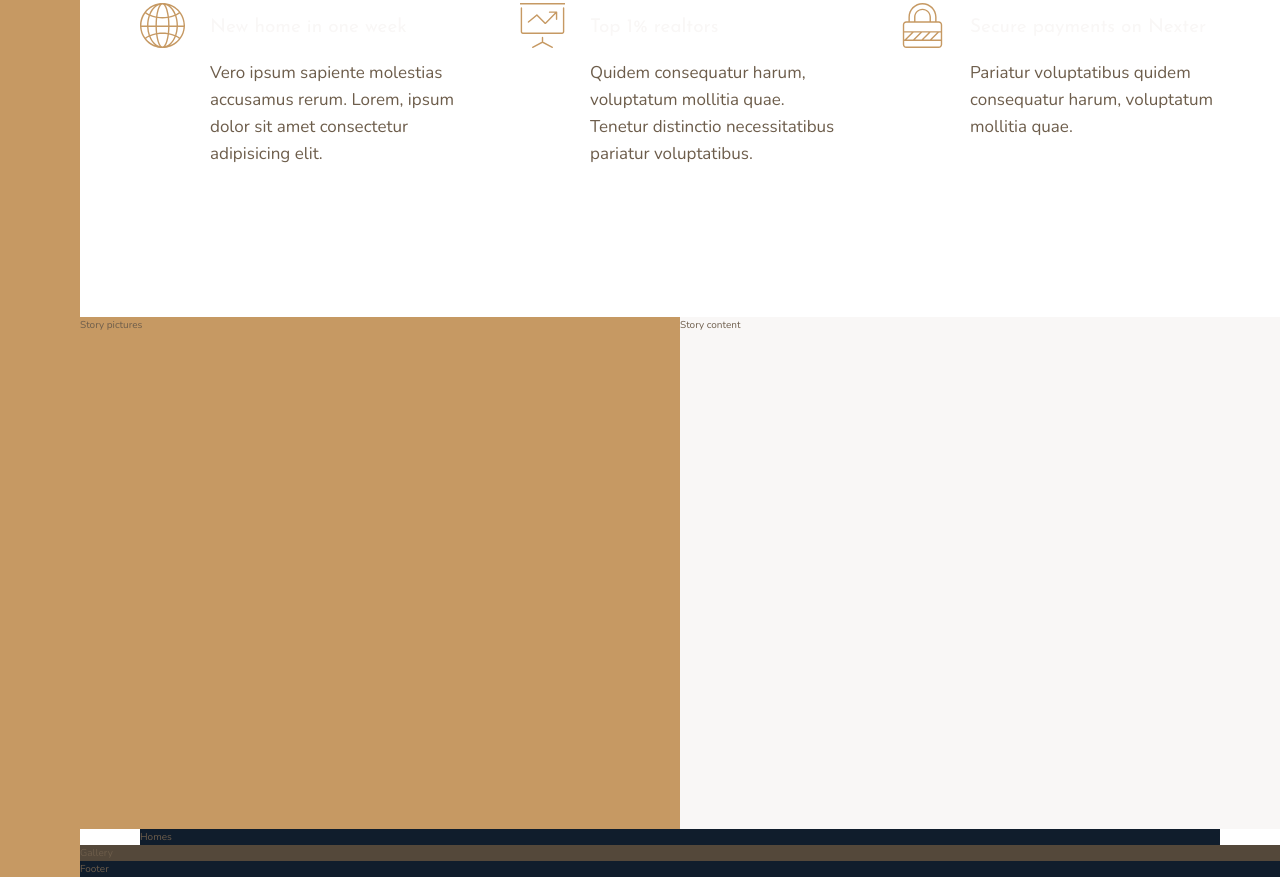
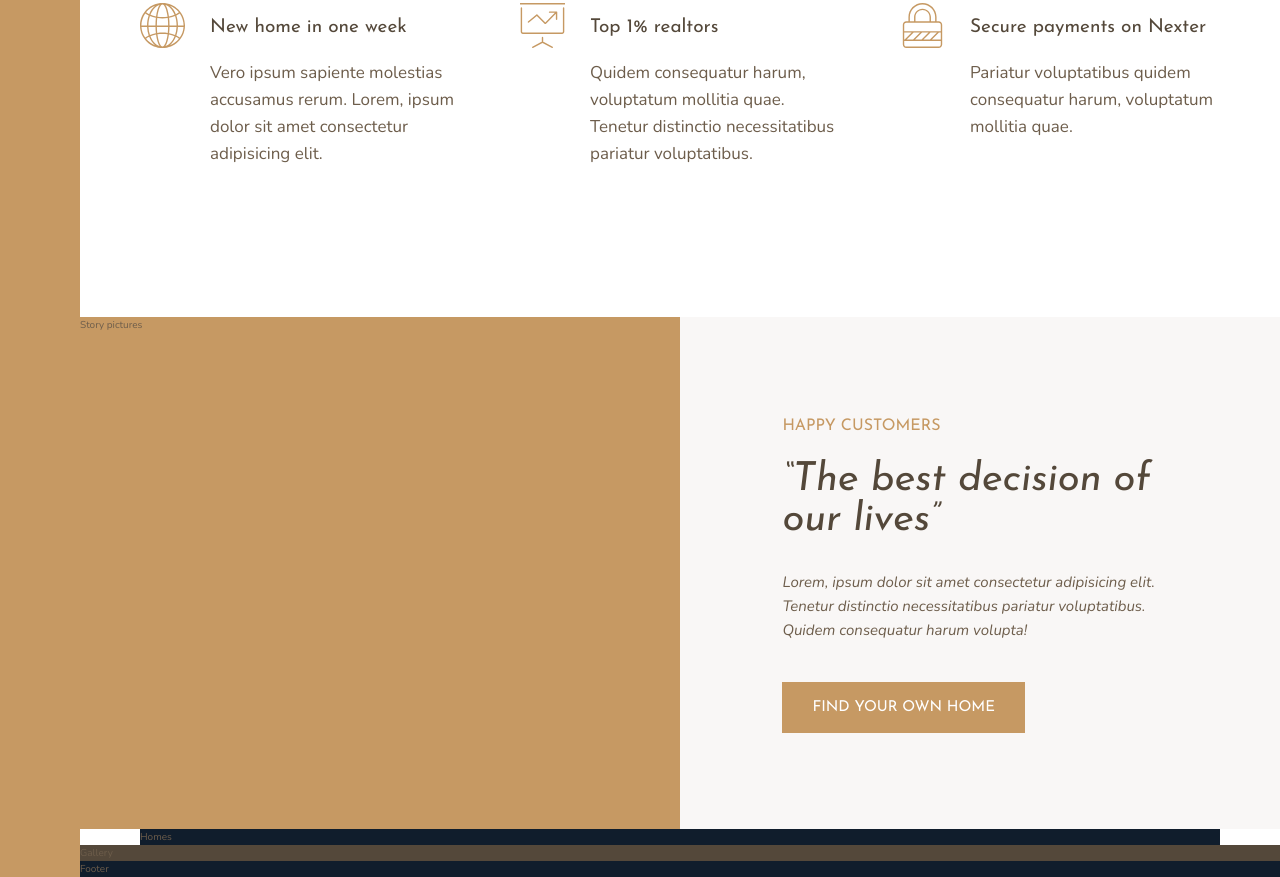
Before and after one commit to jjiang0595/CSS-SASS, a website: page Advanced_CSS_and_SASS/Nexter/index.html in a window 1280 px wide. Shown: the part 991-1868 px from the top of the page. Drawn offline with nearby package versions, Linux system fonts and the light colour scheme.

Commit message:
building story section pt 1

```diff
--- a/Advanced_CSS_and_SASS/Nexter/index.html
+++ b/Advanced_CSS_and_SASS/Nexter/index.html
@@ -74,7 +74,12 @@
     </div>
 
     <div class="story__content">
-        Story content
+        <h3 class="heading-3 mb-sm">Happy Customers</h3>
+        <h2 class="heading-2 heading-2--dark mb-md">&ldquo;The best decision of our lives&rdquo;</h2>
+        <p class="story__text">
+            Lorem, ipsum dolor sit amet consectetur adipisicing elit. Tenetur distinctio necessitatibus pariatur voluptatibus. Quidem consequatur harum volupta!
+        </p>
+        <button class="btn">Find your own home</button>
     </div>
 
     <section class="homes">
--- a/Advanced_CSS_and_SASS/Nexter/sass/_story.scss
+++ b/Advanced_CSS_and_SASS/Nexter/sass/_story.scss
@@ -7,5 +7,21 @@
   &__content {
     background-color: $color-grey-light-1;
     grid-column: col-start 5 / full-end;
+
+    padding: 6rem 8vw;
+    //display: flex;
+    //flex-direction: column;
+    //justify-content: center;
+    //align-items: flex-start;
+
+    display: grid;
+    align-content: center;
+    justify-items: start;
+  }
+
+  &__text {
+    font-size: 1.5rem;
+    font-style: italic;
+    margin-bottom: 4rem;
   }
 }
--- a/Advanced_CSS_and_SASS/Nexter/sass/_typography.scss
+++ b/Advanced_CSS_and_SASS/Nexter/sass/_typography.scss
@@ -9,16 +9,57 @@
 
 .heading-2 {
   @extend %heading;
+  font-size: 4rem;
+  font-style: italic;
+  line-height: 1;
+
+  &--light {
+    color: $color-grey-light-1
+  }
+
+  &--dark {
+    color: $color-grey-dark-1
+  }
 }
 
 .heading-3 {
   @extend %heading;
+  font-size: 1.6rem;
+  color: $color-primary;
+  text-transform: uppercase;
 }
 
 .heading-4 {
   @extend %heading;
   font-size: 1.9rem;
 
-    &--light { color: $color-grey-light-1 }
-    &--dark { color: $color-grey-light-1 }
+  &--light {
+    color: $color-grey-light-1
+  }
+
+  &--dark {
+    color: $color-grey-dark-1
+  }
 }
+
+.btn {
+  background-color: $color-primary;
+  color: #fff;
+  border: none;
+  border-radius: 0;
+  font-family: $font-display;
+  font-size: 1.5rem;
+  text-transform: uppercase;
+  padding: 1.8rem 3rem;
+  cursor: pointer;
+  transition: all .2s;
+
+  &:hover {
+    background-color: $color-primary-dark;
+  }
+}
+
+.mb-sm { margin-bottom: 2rem; }
+.mb-md { margin-bottom: 3rem; }
+.mb-lg { margin-bottom: 4rem; }
+.mb-hg { margin-bottom: 8rem; }
```
Also changed, not shown: Advanced_CSS_and_SASS/Nexter/css/style.css, Advanced_CSS_and_SASS/Nexter/sass/main.css.
